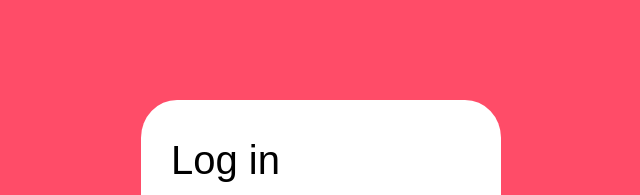
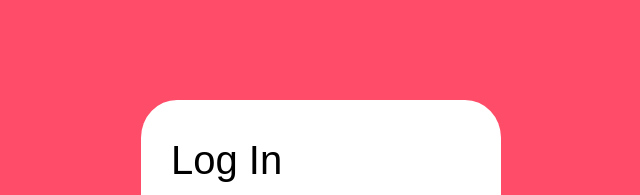
Before and after one commit to rajesh143-create/tindog-website, a plain HTML site: page login.html in a window 1280 px wide. Shown: the top 195 px of the page, 309-949 px from the left. Drawn offline with nearby package versions, Linux system fonts and the light colour scheme.

Commit message:
Update login.html

```diff
--- a/login.html
+++ b/login.html
@@ -12,7 +12,7 @@
 </head>
 <body class="login-body">
 	<div class="login">
-		<h1 class="heading-for-signup">Log in</h1>
+		<h1 class="heading-for-signup">Log In</h1>
       <form>
   <div class="form-group">
     <input type="email" class="login-input form-control" placeholder="Email">
```
